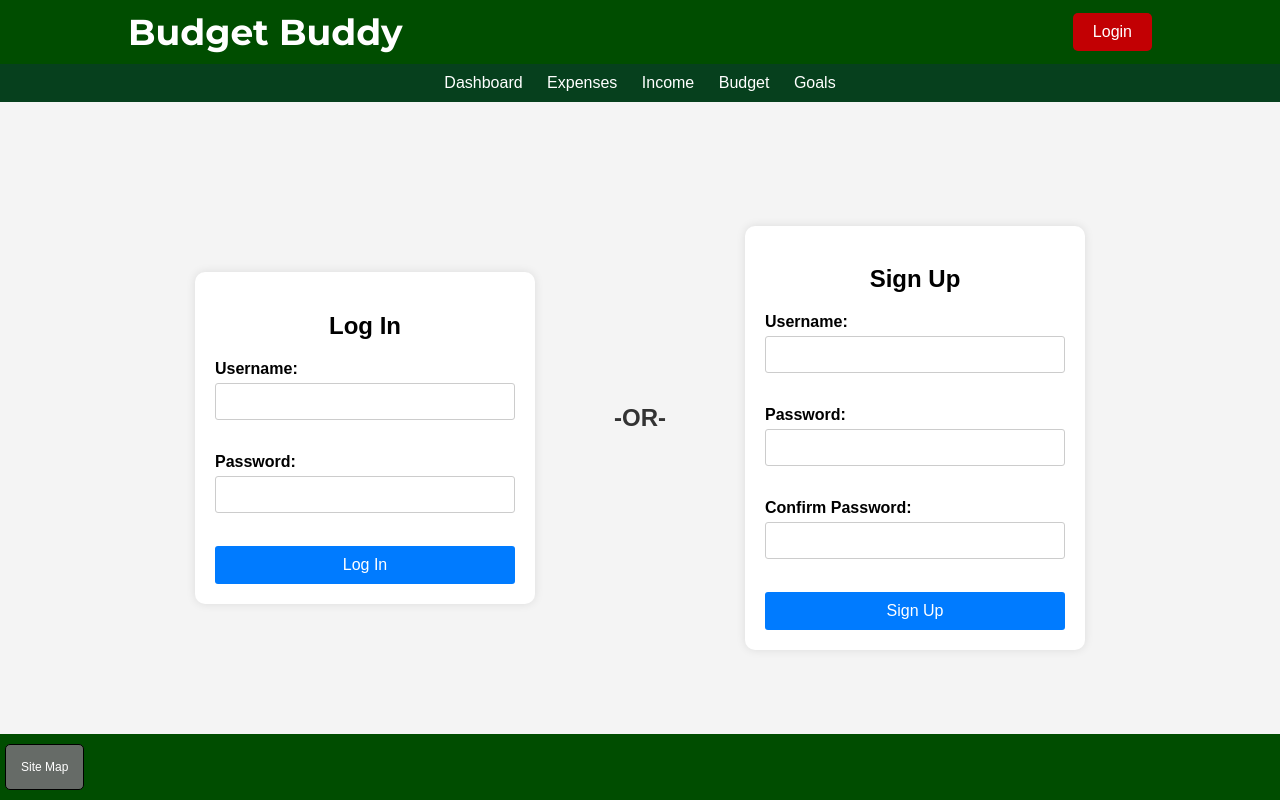
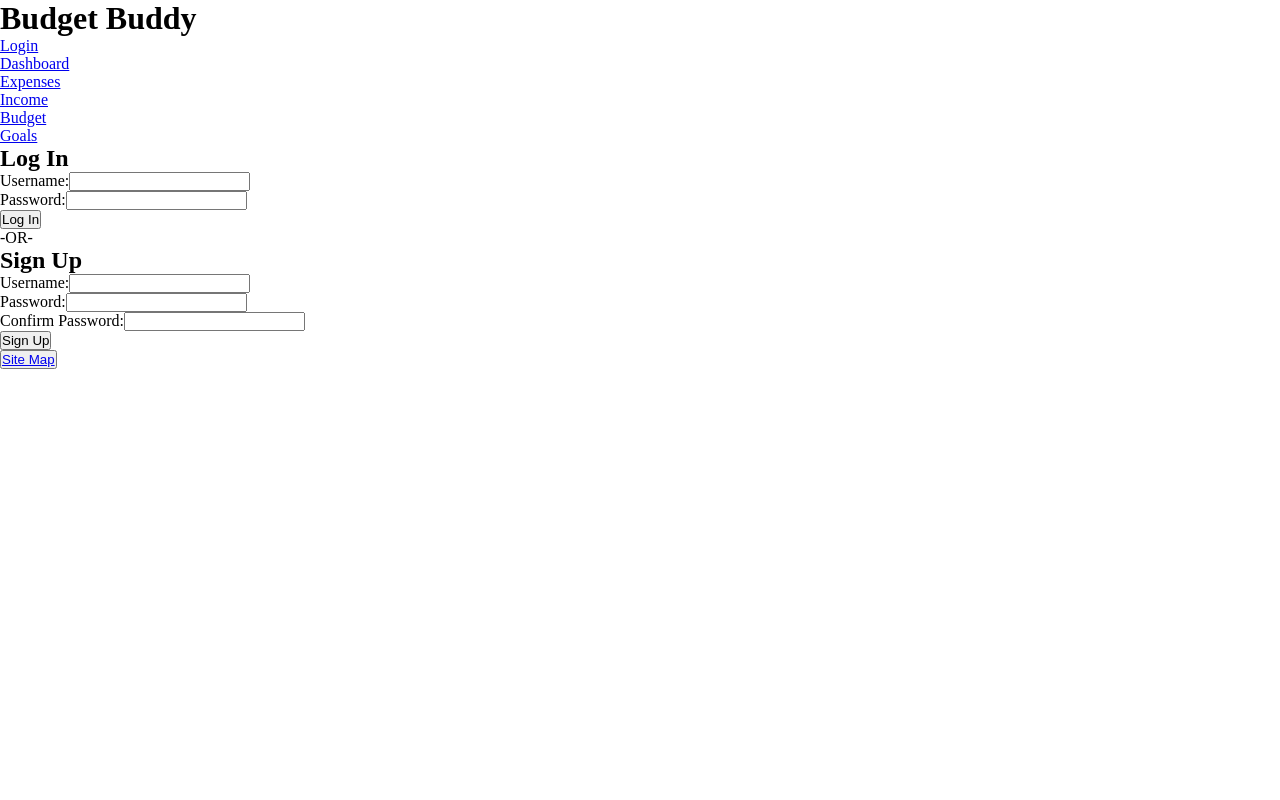
Before and after one commit to kaneclev/BudgetBuddy, a PHP site: page /accounts/login.php in a window 1280 px wide. Run offline with PHP 8.4, Linux system fonts and the light colour scheme.

Commit message:
doing a total rework on styling because what i was doing was just taking way too much time. lost cost fallacy

```diff
--- a/cs2450/includes/custom.css
+++ b/cs2450/includes/custom.css
@@ -1,335 +1,38 @@
-@import url('https://fonts.googleapis.com/css2?family=Montserrat:wght@700&display=swap');
-html, body {
-	height: 100%;
-	background-color: #f4f4f4;
-	margin: 0;
-	padding: 0;
-	font-family: Arial, sans-serif;
-	box-sizing: border-box;
-}
-body {
-	height: 100%;
-	min-height: 100vh;
-	display: flex;
-	flex-direction: column;
-	justify-content: flex-start;
-	align-items: stretch;
-}
-
-main {
-	flex: 1;
-	display: flex;
-	justify-content: center;
-	align-items: center;
-	width: 100%;
-	height: 100%;
-	box-sizing: border-box;
-}
-
-/* General definition for our button class for easy implementation*/
-button {
-	color: #fff;
-	font-size: 16px;
-	background-color: lightgray;
-	border: none;
-	border-radius: 5px;
-	cursor: pointer;
-}
-
-button:hover {
-	opacity: 0.9;
-}
-
-#logout-btn,
-#login-signup-btn {
-	text-decoration: none;
-	padding: 10px 20px;
-	background-color: #c20003;
-	color: #fff;
-	border: none;
-	border-radius: 5px;
-	cursor: pointer;
-	font-size: 16px;
-}
-
-#logout-btn,
-#login-signup-btn:hover {
-	background-color: darkred;
-}
-
-
-#content {
-	width: 100%;
-	display: flex;
-	padding: 20px;
-	box-sizing: border-box;
-	display: flex;
-	justify-content: center;
-	align-items: center;
-}
-
-/* Header Content */
-.main-header {
-	width: 100%;
-	background-color: #004d00; /* Dark green */
-	padding: 10px 0;
-	text-align: center;
-	color: white;
-	z-index: 1000;
-	position: relative;
-}
-
-.header-content {
-	display: flex;
-	justify-content: space-between;
-	align-items: center;
-	width: 80%;
-	margin: 0 auto;
-
-}
-
-.header-content h1 {
-	margin: 0;
-	font-size: 36px;
-	font-family: 'Montserrat', sans-serif;
-	color: white;
-}
-
-/* Navbar (included in top) styling */
-nav {
-	width: 100%;
-	background-color: #06401d;
-	color: black;
-	text-align: center;
-	padding: 10px 0;
-	z-index: 1000;
-	position: sticky;
-	top: 0;
-}
-
-nav ul {
-	list-style: none;
-	padding: 0;
-	margin: 0;
-}
-
-nav ul li {
-	display: inline;
-	margin: 0 10px;
-}
-
-nav ul li a {
-	text-decoration: none;
-	color: white;
-}
-
-nav ul li a.active {
-	font-weight: bold;
-	text-decoration: underline;
-}
-
-/* Footer styling */
-footer {
-	width: 100%;
-	background-color: #004d00;
-	color: white;
-	margin-top: auto;
-	text-align: left;
-	position: sticky;
-	padding: 10px 0;
-	z-index: 1000;
-	bottom: 0;
-}
+/*
+INFO
+----
+- This is a total remake for my CSS for this site.
+	- Why?
+		- My flex layout and my disorganization made it essentially impossible to build off of what i had.
+	- How?
+		- We are switching to grid layout, and we are making more flexible styling
+				- what do i mean by flexible?
+					- There will be clearer parent style classes for elements.
+					- Styling will be more organized and modular.
+					- Elements will have a styling defined by me (default) and then i can change it. Like inheritance.
+					- We will be implementing variables for easy reusability.
+*/
 
 
 
-/* Dashboard Stying */
-
-
-
-.dashboard {
-	background-color: #fff;
-	padding: 20px;
-	border-radius: 10px;
-	box-shadow: 0 0 10px rgba(0, 0, 0, 0.1);
-	box-sizing: border-box;
-	width: 100%;
-	height: 100%;
-	max-height: none;
-	max-width: none;
-	text-align: center;
+/* ROOT STYLE DEFINITIONS */
+/* Some base declarations. */
+:root {
+    --primary-color: #004d00;
+    --secondary-color: #06401d;
+    --accent-color: #c20003;
+    --light-gray: #f4f4f4;
+    --dark-gray: #666b67;
+    --white: #ffffff;
+    --font-family: 'Arial, sans-serif';
+    --heading-font-family: 'Montserrat, sans-serif';
+    --base-font-size: 16px;
+    --button-font-size: 16px;
 }
 
-.header {
-	display: flex;
-	justify-content: space-between;
-	align-items: center;
+/*  Defining global styling (for consistency).  */
+* {
+    margin: 0;
+    padding: 0;
+	box-sizing: border-box;
 }
-
-.synopsis, .graphic {
-	background-color: #ccc;
-	margin: 20px 0;
-	padding: 20px;
-	border-radius: 5px;
-}
-
-.graphic {
-	background-color: #9370db;
-}
-
-
-
-
-
-/* General Definition for Form Container  */
-.forms-container {
-	display: flex;
-    justify-content: center;
-	align-items: flex-start;
-	gap: 20px;
-	margin-top: 50px;
-}
-
-
-
-/* 'OR' Separator Styling */
-.or-container {
-	display: flex;
-	align-items: center;
-	justify-content: center;
-	font-size: 24px;
-	font-weight: bold;
-	padding: 0 10px;
-	color: #333;
-	text-align: center;
-	width: 150px;
-	white-space: nowrap;
-}
-
-/* Login page styling; Signup and Login containers... */
-.login-container,
-.signup-container {
-	background-color: #fff;
-    padding: 20px;
-    border-radius: 10px;
-	width: 300px;
-    margin: 0 20px; /* Space between the forms */
-    text-align: center;
-	display: border-box;
-	position: -webkit-sticky;
-	position: sticky;
-	top: 20px;
-	z-index: 10;
-	box-shadow: 0 0 10px rgba(0, 0, 0, 0.1);
-	position: relative;
-}
-
-
-.login-container h2,
-.signup-container h2 {
-    margin-bottom: 20px;
-}
-
-.login-container form,
-.signup-container form {
-    display: flex;
-    flex-direction: column;
-	height: 100%;
-}
-
-.login-container label,
-.signup-container label {
-    text-align: left;
-    margin-bottom: 5px;
-    font-weight: bold;
-}
-
-.login-container input,
-.signup-container input {
-    padding: 10px;
-    margin-bottom: 15px;
-    border: 1px solid #ccc;
-    border-radius: 3px;
-}
-
-.login-container button,
-.signup-container button {
-    padding: 10px;
-    background-color: #007BFF;
-    border: none;
-    border-radius: 3px;
-    color: #fff;
-    font-size: 16px;
-    cursor: pointer;
-	margin-bottom: auto;
-}
-
-.login-container button:hover,
-.signup-container button:hover {
-    background-color: #0056b3;
-}
-
-.error {
-	margin-top: 10px;
-	color: red;
-	text-align: left;
-	font-size: 14px;
-	display: block;
-	width: 100%;
-}
-.error div {
-	margin-bottom: 10px;
-
-}
-/* Sitemap Styling */
-
-.siteMapButton {
-	background-color: #666b67;
-	border: 1px solid black;
-	color: light-gray;
-	font-size: 12px;
-	margin: auto 5px;
-	display: inline-block;
-	padding: 15px 15px;
-}
-
-.siteMapButton a {
-	text-decoration: none;
-	color: inherit;
-}
-
-#site-map {
-    background-color: #ffffff;
-    border: 1px solid #ddd;
-    padding: 20px;
-    border-radius: 10px;
-    box-shadow: 0 0 10px rgba(0, 0, 0, 0.1);
-    max-width: 800px;
-    width: 100%;
-    margin: 20px auto;
-}
-
-#site-map h2 {
-    text-align: center;
-    margin-bottom: 20px;
-}
-
-#site-map ul {
-    list-style: none;
-    padding: 0;
-    margin: 0;
-}
-
-#site-map ul li {
-    margin: 10px 0;
-}
-
-#site-map ul li a {
-    text-decoration: none;
-    color: #004d00;
-    font-size: 16px;
-}
-
-#site-map ul li a:hover {
-    text-decoration: underline;
-}
```
